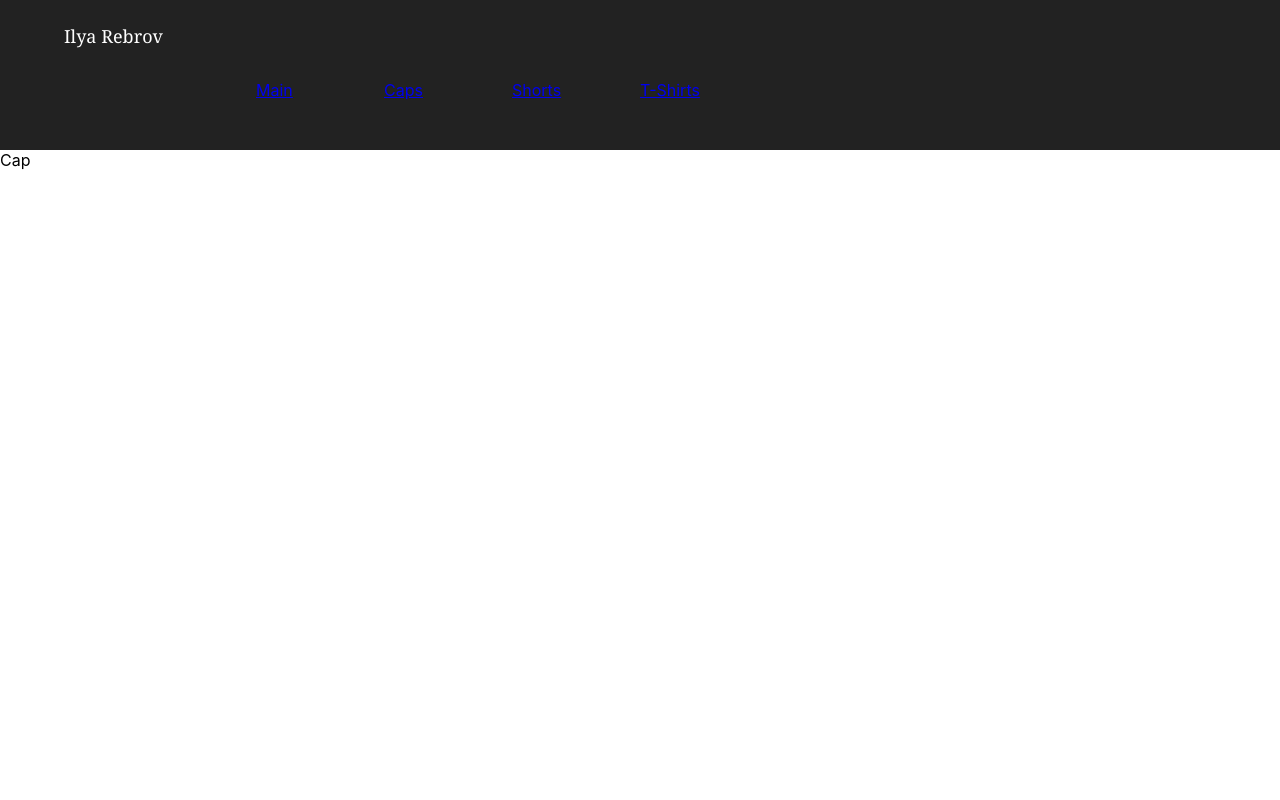
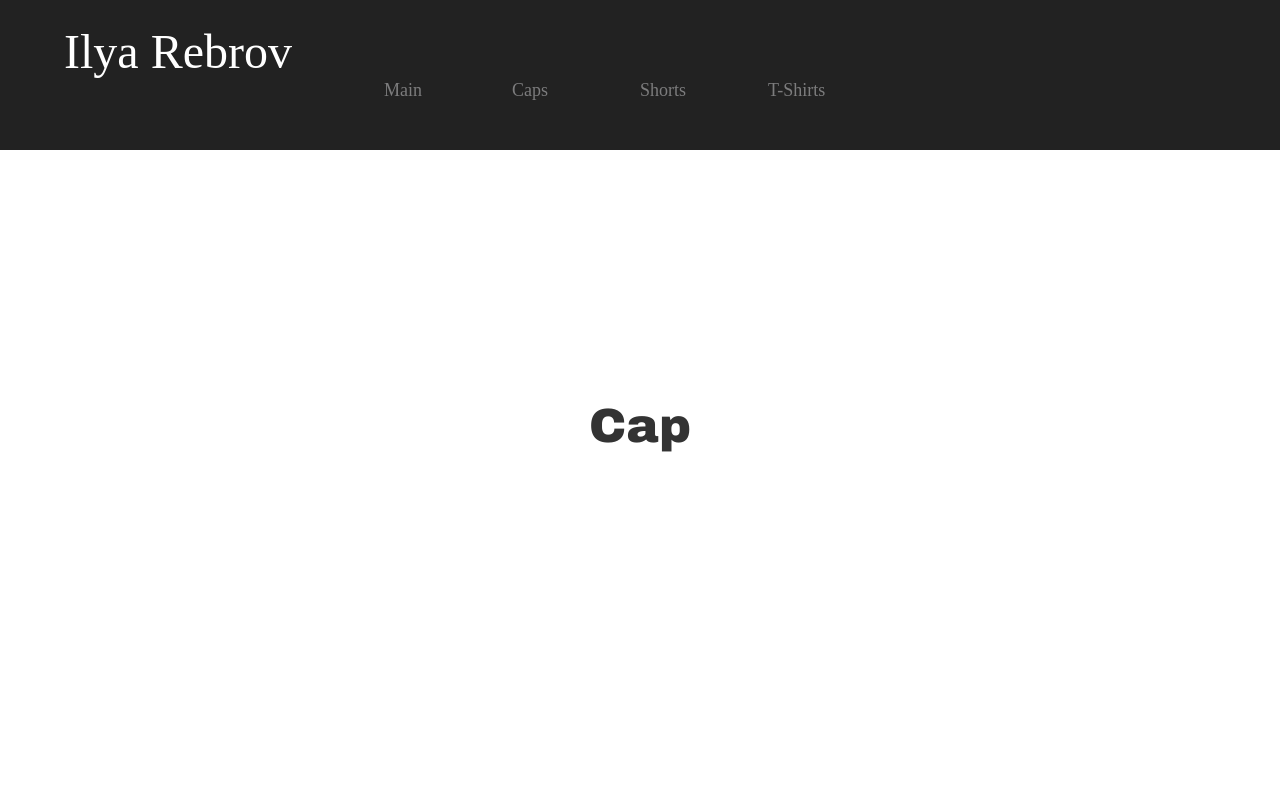
Before and after one commit to IlyaRebrov2022/MyPrivateWebsite, a React (Create React App) app: page /caps in a window 1280 px wide. Shown: the top 800 px of the page. Built offline with nearby package versions, Linux system fonts and the light colour scheme.

Commit message:
Немного приукрасил футер и хедер , а так же поменял шрифты и кнопки

```diff
--- a/src/Components/Footer/Footer.js
+++ b/src/Components/Footer/Footer.js
@@ -5,7 +5,9 @@ import s from './Footer.module.css'
 const Footer = () => {
     return (
         <div className={s.footer}>
-            Footer
+            <div className={s.text}>
+                Footer
+            </div>
         </div>
     )
 }
--- a/src/Components/Footer/Footer.module.css
+++ b/src/Components/Footer/Footer.module.css
@@ -2,3 +2,12 @@
     grid-area: footer;
     background-color:#222;
 }
+
+.text{
+    color: white;
+    position: absolute;
+    left: 10%;
+    top: 125%;
+    font-size: xxx-large;
+    font-family: Algerian;
+}
--- a/src/Components/Header/Header.module.css
+++ b/src/Components/Header/Header.module.css
@@ -10,39 +10,46 @@
     left: 5%;
     text-align: center;
     color: #fff;
-    font-size: large;
-    font-family: Cambria;
+    font-size: xxx-large;
+    font-family: Algerian;
 
 }
 
-.sections {
-    color: white;
-
+.sections a {
+    color: #7C7C7DFF;
+    text-decoration: none;
+    font-family: Algerian;
+    font-size: large;
 
 }
 
-.Main{
+.sections a:hover {
+    text-decoration: underline;
+    color: white;
+}
+
+.Main {
     position: absolute;
     top: 10%;
-    left: 20%;
-
+    left: 30%;
 
 }
+
 
 .Caps {
     position: absolute;
     top: 10%;
-    left: 30%;
+    left: 40%;
 }
 
 .Shorts {
     position: absolute;
     top: 10%;
-    left: 40%;
+    left: 50%;
 }
 
 .Tshirts {
     position: absolute;
     top: 10%;
-    left: 50%;
+    left: 60%;
 }
--- a/src/Components/Main/Wardrobe/Caps/Cap.jsx
+++ b/src/Components/Main/Wardrobe/Caps/Cap.jsx
@@ -4,7 +4,7 @@ import s from './Cap.module.css'
 
 const Cap = () => {
     return (
-        <div>
+        <div className={s.text}>
             Cap
         </div>
     )
--- a/src/Components/Main/Wardrobe/Caps/Cap.module.css
+++ b/src/Components/Main/Wardrobe/Caps/Cap.module.css
@@ -0,0 +1,12 @@
+.text{
+
+    position: absolute;
+    top: 50%;
+    right: 10%;
+    left: 10%;
+    text-align: center;
+    color: #333;
+    font-size: xxx-large;
+    font-family: "Arial Black";
+
+}
```
